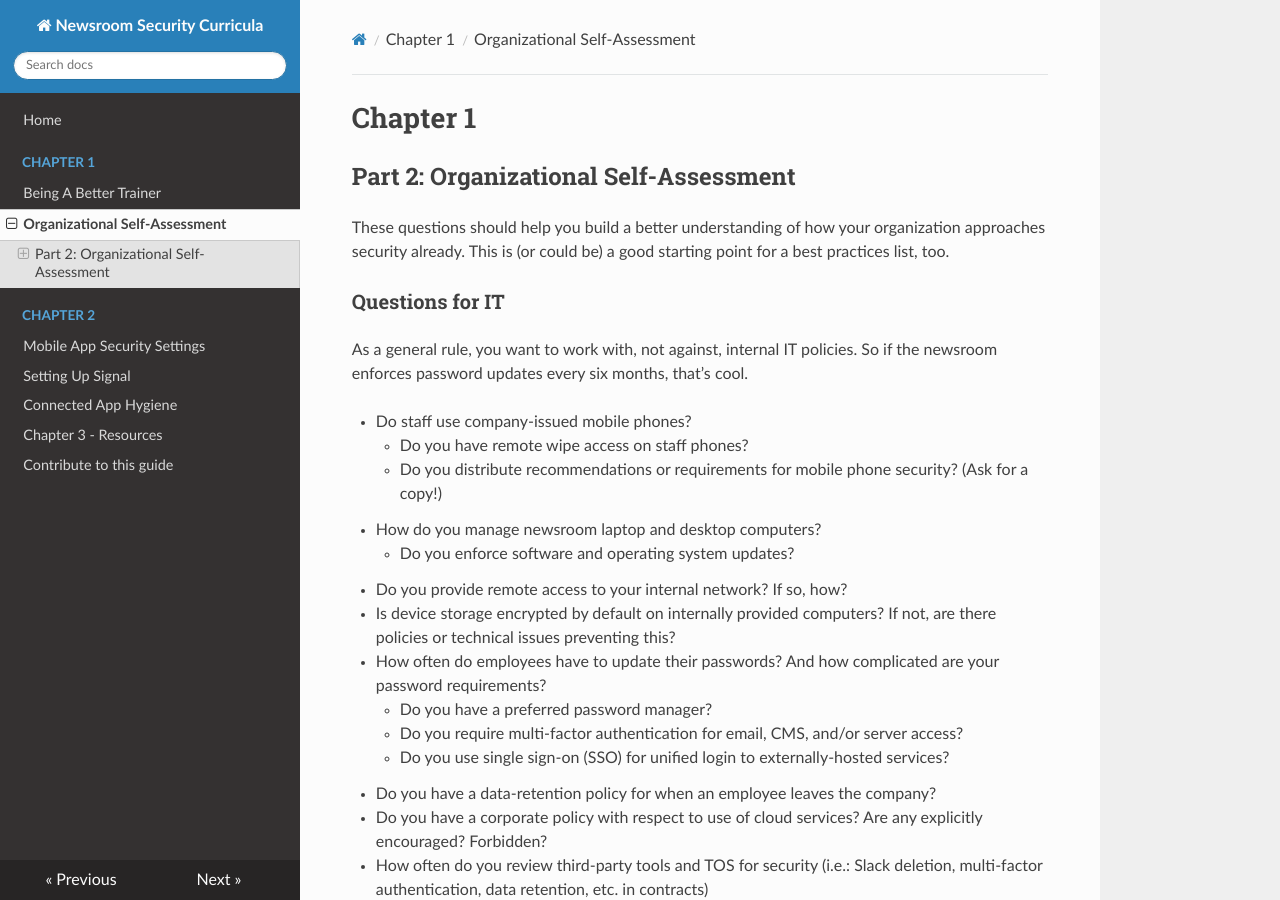
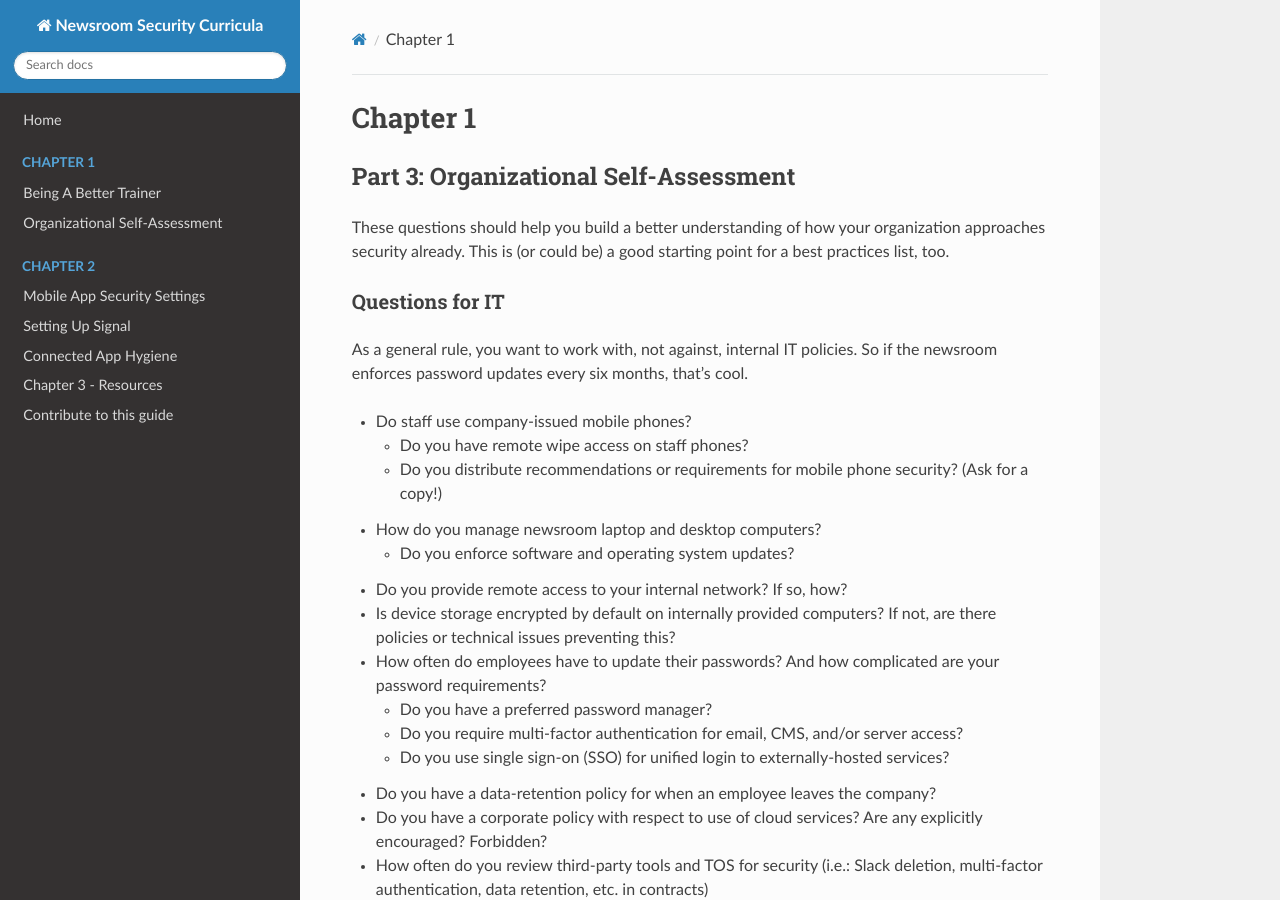
Before and after one commit to OpenNewsLabs/field-guide-security-training-newsroom, an MkDocs documentation site: the page built from docs/Chapter01-03-OrganizationalSelfAssessment.md, in a window 1280 px wide and 900 px high. Built offline with MkDocs 1.6.1, drawn with Linux system fonts in a browser that asks for light colours; nearby versions of some CDN libraries; old or Windows-style settings are respelled for this version of MkDocs.

```diff
--- a/docs/Chapter01-02-OrganizationalSelfAssessment.md
+++ b/docs/Chapter01-03-OrganizationalSelfAssessment.md
@@ -1,5 +1,5 @@
 # Chapter 1
-## Part 2: Organizational Self-Assessment
+## Part 3: Organizational Self-Assessment
 
 These questions should help you build a better understanding of how your organization approaches security already. This is (or could be) a good starting point for a best practices list, too.
 
```
Also changed, not shown: docs/Chapter01-02-TrainingGames.md (renamed from drafts/ch3_games.md, +14 -3 lines), docs/img/ch1-2-packets.jpg (added).
